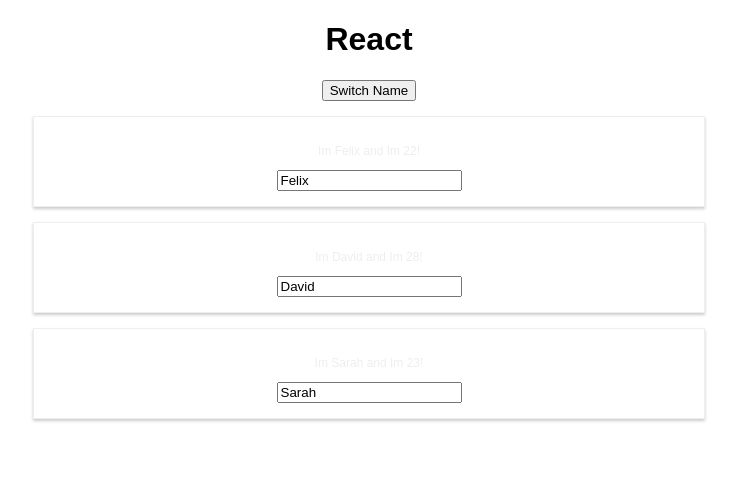
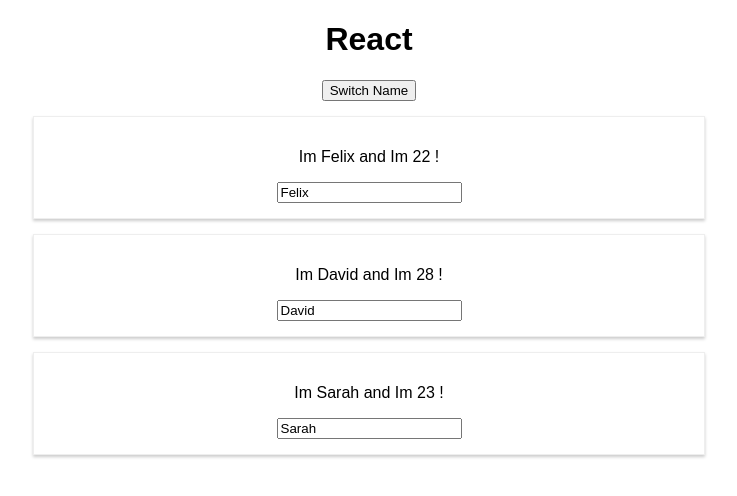
Before and after one commit to felixhaeberle/react-course, a React (Create React App) app in the folder section_03/react-complete-guide/: page / in a window 1280 px wide. Shown: the top 496 px of the page, without its empty margins (271-1008 px from the left). Built offline with nearby package versions, Linux system fonts and the light colour scheme.

Commit message:
Reverse changes

```diff
--- a/section_03/react-complete-guide/src/Person/Person.js
+++ b/section_03/react-complete-guide/src/Person/Person.js
@@ -4,10 +4,10 @@
 
 const person = (props) => {
   return (
-    <div className="Person littlePerson">
-      <p onClick={props.click}>Im {props.name} and Im {props.age}!</p>
+    <div className="Person">
+      <p onClick={props.click}>Im {props.name} and Im {props.age} !</p>
       <p>{props.children}</p>
-      <input type="text" onChange={props.changed} value={props.name}/>
+      <input type="text" onChange={props.changed} value={props.name} />
     </div>
   )
 }
--- a/section_03/react-complete-guide/src/index.css
+++ b/section_03/react-complete-guide/src/index.css
@@ -3,9 +3,3 @@
   padding: 0;
   font-family: sans-serif;
 }
-
-p {
-  font-size: 12px;
-  font-weight: 400;
-  color: #eee;
-}
```
